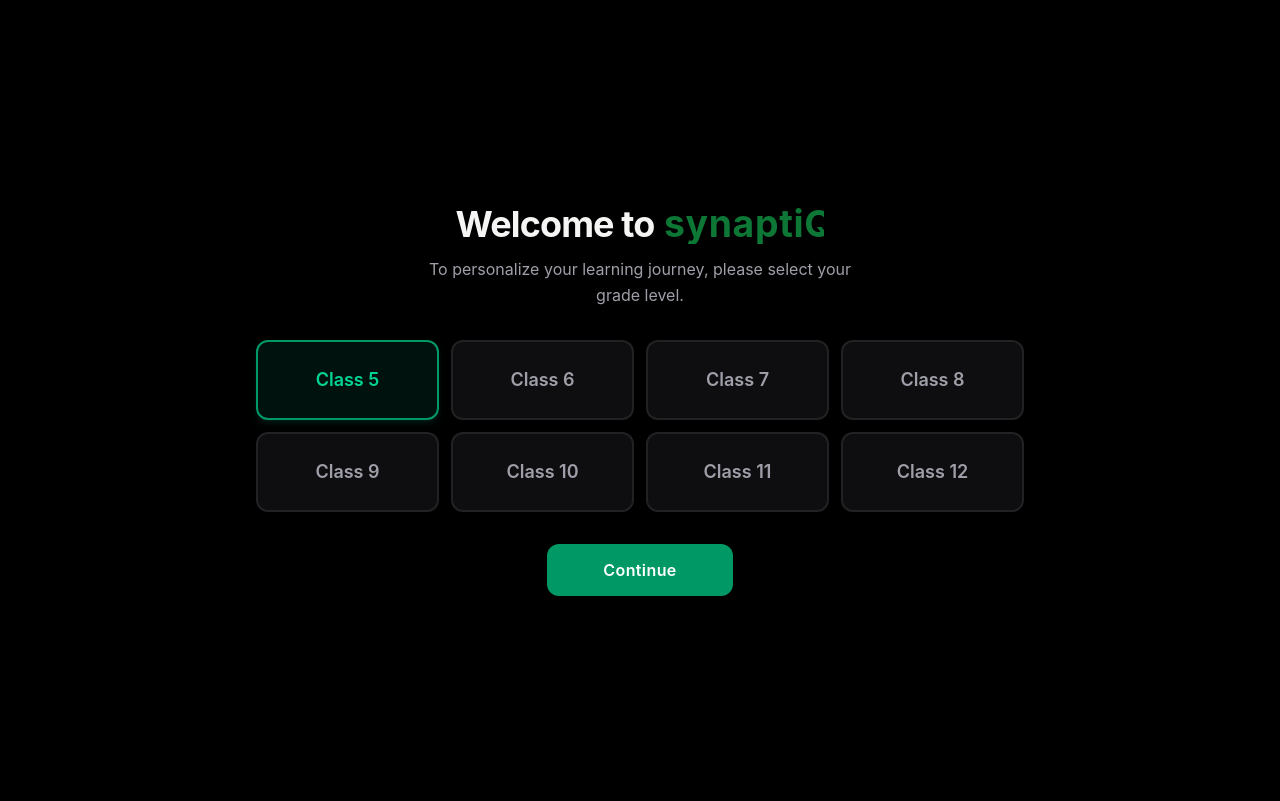
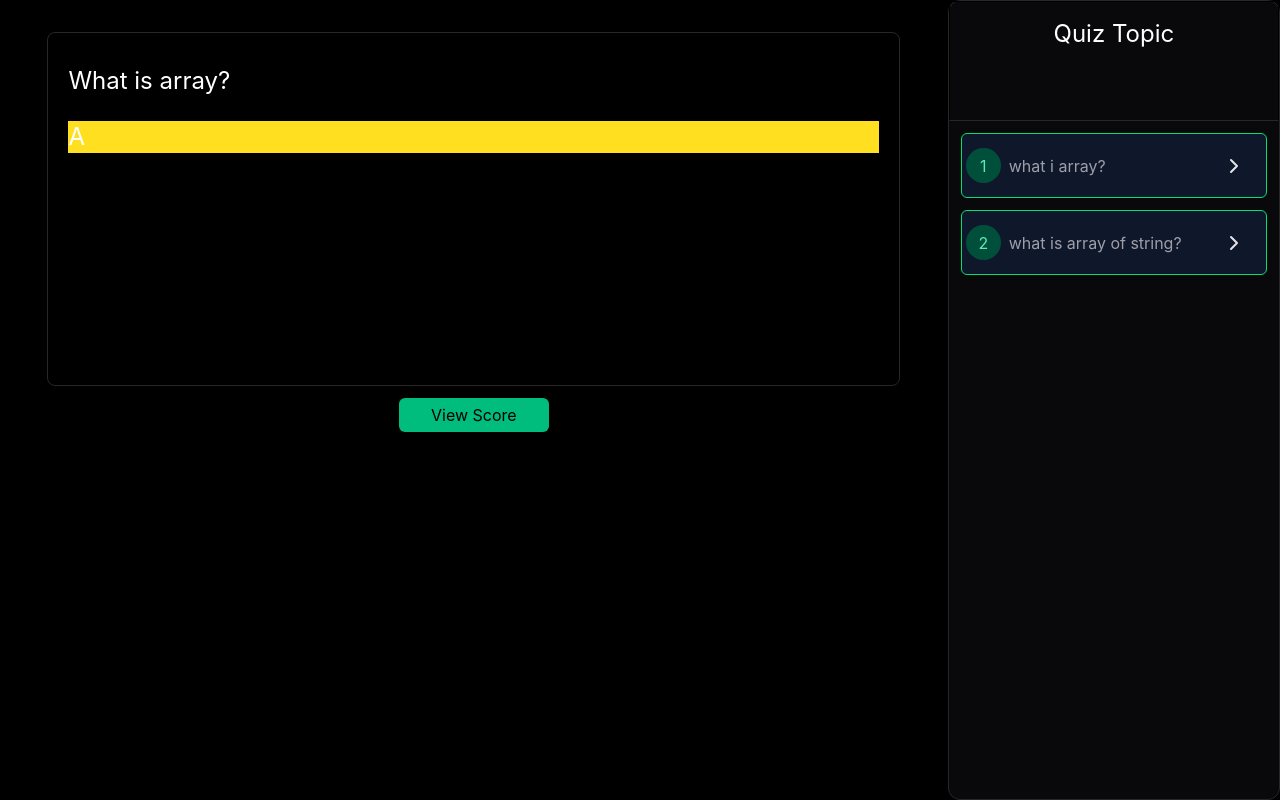
Before and after one commit to Dev-Saurabh-K/Hacksphere, a React (Vite) app: page / in a window 1280 px wide. Shown: the top 801 px of the page. Built offline with nearby package versions, Linux system fonts and the light colour scheme.

Commit message:
fix-quiz-page

```diff
--- a/index.html
+++ b/index.html
@@ -2,9 +2,9 @@
 <html lang="en">
   <head>
     <meta charset="UTF-8" />
-    <link rel="icon" type="image/svg+xml" href="/favicon.svg" />
+    <!-- <link rel="icon" type="image/svg+xml" href="/favicon.svg" /> -->
     <meta name="viewport" content="width=device-width, initial-scale=1.0" />
-    <title>vite-project</title>
+    <title>synaptiQ</title>
   </head>
   <body>
     <div id="root"></div>
--- a/src/App.jsx
+++ b/src/App.jsx
@@ -1,15 +1,18 @@
 import { Routes, Route } from "react-router-dom";
 import './index.css'
 import Dashboard from "./dashboard";
+import QuizPage from "./Pages/quiz/QuizPage";
 
 function App() {
 
   return (
     <>
-    <Dashboard/>
+    {/* <Dashboard/>
     <Routes>
     <Route path="/" element={<Dashboard/>}/>
-    </Routes>
+    </Routes> */}
+
+    <QuizPage/>
     </>
   )
 }
--- /dev/null
+++ b/src/Pages/quiz/AllQuiz.jsx
@@ -0,0 +1,62 @@
+import React, { useState } from 'react'
+import Quizzez from './Quizzez'
+import { CloudCog } from 'lucide-react'
+
+const AllQuizz = () => {
+
+const [activeQuiz, setActiveQuiz] = useState(null);
+
+      const quiz = [
+  {
+    question: "what i array?",
+
+    id:1
+
+  },
+  {
+    question: "what is array of string?",
+    id:2
+
+  }
+]
+
+
+  return (
+    <div className='bg-zinc-950 h-screen w-[35vw]
+    flex flex-col items-center border border-zinc-800
+    rounded-xl
+    '>
+        <div className='border border-b-zinc-800 w-full h-[15vh] flex
+        items-center flex-col pt-4'>
+            <h1 className='text-white text-2xl'>Quiz Topic</h1>
+
+        </div>
+
+        <div className='w-[100%] h-[20px] px-3'>
+
+          {quiz.map((q)=>(
+
+
+                <Quizzez
+                question ={q.question}
+                key={q.id}
+                id={q.id}
+                activeQuiz={activeQuiz}
+                setActiveQuiz={setActiveQuiz}
+
+
+                />
+                // return(
+
+                //     <Quizzez/>
+                // )
+
+            ))}
+
+        </div>
+
+    </div>
+  )
+}
+
+export default AllQuizz
--- /dev/null
+++ b/src/Pages/quiz/Options.jsx
@@ -0,0 +1,12 @@
+import React from 'react'
+
+const Options = () => {
+  return (
+    <div className='w-[100%] h-[25%] mt-6 bg-yellow-300 shrink-0'>
+        A
+
+    </div>
+  )
+}
+
+export default Options
--- /dev/null
+++ b/src/Pages/quiz/Questions.jsx
@@ -0,0 +1,17 @@
+import React from 'react'
+import Options from './Options'
+
+const Questions = () => {
+  return (
+    <div className=' text-white text-2xl'>
+        <h1>What is array?</h1>
+
+
+        <Options/>
+        </div>
+
+
+  )
+}
+
+export default Questions
--- /dev/null
+++ b/src/Pages/quiz/QuizBox.jsx
@@ -0,0 +1,37 @@
+import React from 'react'
+import Questions from './Questions'
+import Options from './Options'
+
+const QuizBox = () => {
+  return (
+
+
+
+
+    <form action="
+
+    ">
+        <div className='flex flex-col items-center gap-3 mt-8 w-[100%] h-[50vh]'>
+
+            <div className='w-[90%] h-[100%] p-8 px-5 rounded-lg border border-zinc-800'>
+                <Questions/>
+                {/* <div className='mt-6'>
+                <Options/>
+
+                </div> */}
+
+            </div>
+
+            <button type='submit' className='bg-emerald-500 w-[150px] h-10 rounded-md cursor-pointer hover:bg-emerald-600 text-semibold'>View Score</button>
+
+        </div>
+
+
+
+
+    </form>
+
+  )
+}
+
+export default QuizBox
--- a/src/Pages/quiz/QuizPage.jsx
+++ b/src/Pages/quiz/QuizPage.jsx
@@ -1,11 +1,30 @@
 import React from 'react'
+import AllQuiz from './AllQuiz'
+import QuizBox from './QuizBox'
 
 const QuizPage = () => {
-  return (
-    <div>
-      hello quiz
-    </div>
-  )
+    return (
+        <div className='bg-[#000000] flex h-full w-full  flex flex-row-reverse '>
+
+            {/* <Sidebar />
+            <div className='w-full flex flex-col'>
+                <Navbar />
+
+                <div className='w-full h-full flex flex-row-reverse'>
+
+                </div> */}
+
+
+
+            {/* </div> */}
+                    <AllQuiz/>
+
+                    <div className='h-[100%] w-[100%] '>
+                    <QuizBox/>
+
+                    </div>
+        </div>
+    )
 }
 
 export default QuizPage
--- /dev/null
+++ b/src/Pages/quiz/Quizzez.jsx
@@ -0,0 +1,43 @@
+import React from 'react'
+import { ChevronRight,CircleCheckBig,LockKeyhole } from 'lucide-react';
+import { useState } from 'react';
+
+const Quizzez = ({question, id, activeQuiz, setActiveQuiz}) => {
+
+
+
+  return (
+    <button
+    onClick={()=>{setActiveQuiz(id)}}
+
+
+    className={`h-[65px]
+     w-full my-3 rounded-md
+     flex flex-row items-center p-1 border
+      justify-between cursor-pointer
+
+      ${activeQuiz === id
+        ? 'bg-slate-900 border-orange-400  '
+        :' bg-[#0f172a]  border-green-400 '
+      }
+     `}>
+
+
+        <div className='flex items-center truncate'>
+
+            <span className=' flex flex-col items-center  shrink-0
+            justify-center text-emerald-300 bg-emerald-900 h-[35px] w-[35px] rounded-full'>{id}</span>
+        <h2 className='ml-2 truncate text-[14px] text-zinc-400 lg:text-[16px]'>{question}</h2>
+        </div>
+
+        <span className='mr-1 lg:mr-4 text-zinc-200'>
+            <ChevronRight/>
+            {/* <CircleCheckBig/> */}
+            {/* <LockKeyhole size={18}/> */}
+        </span>
+
+    </button>
+  )
+}
+
+export default Quizzez
```
